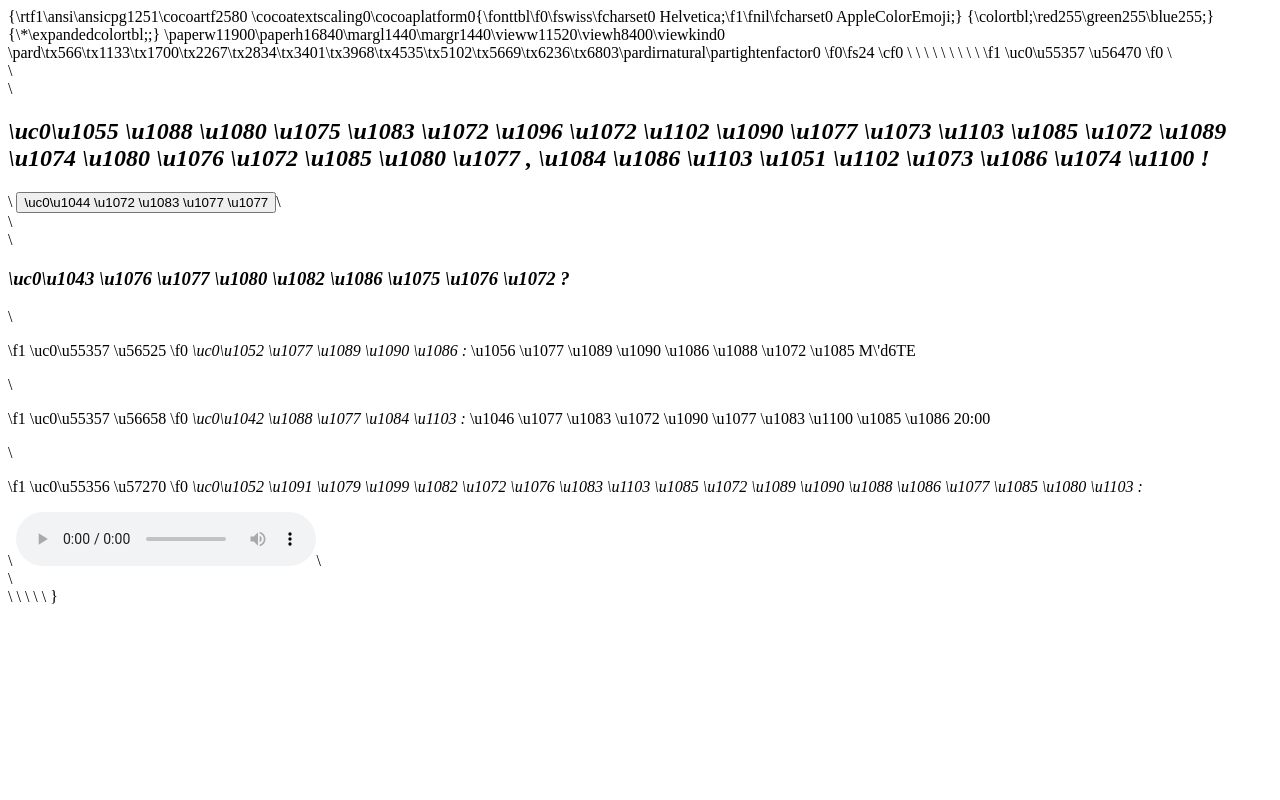
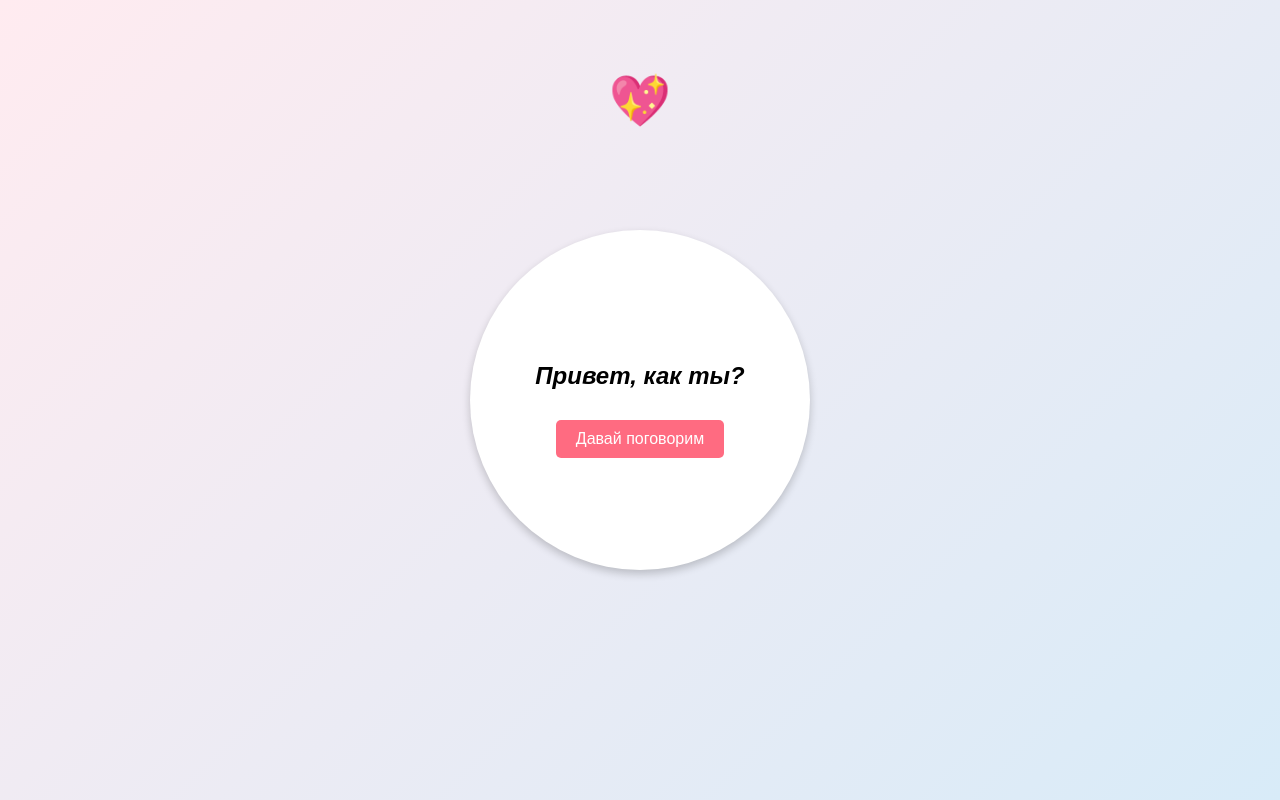
Before and after one commit to al711says/romantic-invitation, a plain HTML site: page index.html in a window 1280 px wide. Drawn offline with Linux system fonts and the light colour scheme.

Commit message:
Update index.html

```diff
--- a/index.html
+++ b/index.html
@@ -1,97 +1,85 @@
-{\rtf1\ansi\ansicpg1251\cocoartf2580
-\cocoatextscaling0\cocoaplatform0{\fonttbl\f0\fswiss\fcharset0 Helvetica;\f1\fnil\fcharset0 AppleColorEmoji;}
-{\colortbl;\red255\green255\blue255;}
-{\*\expandedcolortbl;;}
-\paperw11900\paperh16840\margl1440\margr1440\vieww11520\viewh8400\viewkind0
-\pard\tx566\tx1133\tx1700\tx2267\tx2834\tx3401\tx3968\tx4535\tx5102\tx5669\tx6236\tx6803\pardirnatural\partightenfactor0
-
-\f0\fs24 \cf0 <!DOCTYPE html>\
-<html lang="ru">\
-<head>\
-    <meta charset="UTF-8">\
-    <meta name="viewport" content="width=device-width, initial-scale=1.0">\
-    <title>\uc0\u1055 \u1088 \u1080 \u1075 \u1083 \u1072 \u1096 \u1077 \u1085 \u1080 \u1077  \u1085 \u1072  \u1089 \u1074 \u1080 \u1076 \u1072 \u1085 \u1080 \u1077 !</title>\
-    <style>\
-        body \{\
-            font-family: Arial, sans-serif;\
-            display: flex;\
-            justify-content: center;\
-            align-items: center;\
-            height: 100vh;\
-            background: linear-gradient(135deg, #ffebf0, #d8ebf8);\
-            text-align: center;\
-        \}\
-        .container \{\
-            padding: 20px;\
-            background: white;\
-            border-radius: 50%;\
-            box-shadow: 0 4px 8px rgba(0, 0, 0, 0.2);\
-            width: 300px;\
-            height: 300px;\
-            display: flex;\
-            flex-direction: column;\
-            justify-content: center;\
-            align-items: center;\
-        \}\
-        #details \{\
-            display: none;\
-        \}\
-        button \{\
-            background-color: #ff6b81;\
-            color: white;\
-            border: none;\
-            padding: 10px 20px;\
-            border-radius: 5px;\
-            cursor: pointer;\
-            font-size: 16px;\
-            margin-top: 10px;\
-        \}\
-        .heart \{\
-            font-size: 50px;\
-            position: absolute;\
-            animation: float 4s infinite;\
-        \}\
-        .heart \{ left: 50%; top: 10%; transform: translateX(-50%); \}\
-        @keyframes float \{\
-            0% \{ transform: translateX(-50%) translateY(0); \}\
-            50% \{ transform: translateX(-50%) translateY(-10px); \}\
-            100% \{ transform: translateX(-50%) translateY(0); \}\
-        \}\
-    </style>\
-</head>\
-<body>\
-    <span class="heart">
-\f1 \uc0\u55357 \u56470
-\f0 </span>\
-    <div class="container">\
-        <div id="question">\
-            <h2><i>\uc0\u1055 \u1088 \u1080 \u1075 \u1083 \u1072 \u1096 \u1072 \u1102  \u1090 \u1077 \u1073 \u1103  \u1085 \u1072  \u1089 \u1074 \u1080 \u1076 \u1072 \u1085 \u1080 \u1077 , \u1084 \u1086 \u1103  \u1051 \u1102 \u1073 \u1086 \u1074 \u1100 !</i></h2>\
-            <button onclick="showDetails()">\uc0\u1044 \u1072 \u1083 \u1077 \u1077 </button>\
-        </div>\
-        <div id="details">\
-            <h3><i>\uc0\u1043 \u1076 \u1077  \u1080  \u1082 \u1086 \u1075 \u1076 \u1072 ?</i></h3>\
-            <p>
-\f1 \uc0\u55357 \u56525
-\f0  <i>\uc0\u1052 \u1077 \u1089 \u1090 \u1086 :</i> \u1056 \u1077 \u1089 \u1090 \u1086 \u1088 \u1072 \u1085  M\'d6TE</p>\
-            <p>
-\f1 \uc0\u55357 \u56658
-\f0  <i>\uc0\u1042 \u1088 \u1077 \u1084 \u1103 :</i> \u1046 \u1077 \u1083 \u1072 \u1090 \u1077 \u1083 \u1100 \u1085 \u1086  20:00</p>\
-            <p>
-\f1 \uc0\u55356 \u57270
-\f0  <i>\uc0\u1052 \u1091 \u1079 \u1099 \u1082 \u1072  \u1076 \u1083 \u1103  \u1085 \u1072 \u1089 \u1090 \u1088 \u1086 \u1077 \u1085 \u1080 \u1103 :</i></p>\
-            <audio controls>\
-                <source src="https://youtu.be/o2K34Smz2iM?si=Prk2jBiF56uv_CdZ" type="audio/mpeg">\
-                \uc0\u1042 \u1072 \u1096  \u1073 \u1088 \u1072 \u1091 \u1079 \u1077 \u1088  \u1085 \u1077  \u1087 \u1086 \u1076 \u1076 \u1077 \u1088 \u1078 \u1080 \u1074 \u1072 \u1077 \u1090  \u1072 \u1091 \u1076 \u1080 \u1086 .\
-            </audio>\
-        </div>\
-    </div>\
-    <script>\
-        function showDetails() \{\
-            document.getElementById("question").style.display = "none";\
-            document.getElementById("details").style.display = "block";\
-        \}\
-    </script>\
-</body>\
-</html>\
-\
-}
+<!DOCTYPE html>
+<html lang="ru">
+<head>
+    <meta charset="UTF-8">
+    <meta name="viewport" content="width=device-width, initial-scale=1.0">
+    <title>Привет! Давайте поговорим!</title>
+    <style>
+        body {
+            font-family: Arial, sans-serif;
+            display: flex;
+            justify-content: center;
+            align-items: center;
+            height: 100vh;
+            background: linear-gradient(135deg, #ffebf0, #d8ebf8);
+            text-align: center;
+            margin: 0;
+        }
+        .container {
+            padding: 20px;
+            background: white;
+            border-radius: 50%;
+            box-shadow: 0 4px 8px rgba(0, 0, 0, 0.2);
+            width: 300px;
+            height: 300px;
+            display: flex;
+            flex-direction: column;
+            justify-content: center;
+            align-items: center;
+        }
+        #details {
+            display: none;
+        }
+        button {
+            background-color: #ff6b81;
+            color: white;
+            border: none;
+            padding: 10px 20px;
+            border-radius: 5px;
+            cursor: pointer;
+            font-size: 16px;
+            margin-top: 10px;
+        }
+        .heart {
+            font-size: 50px;
+            position: absolute;
+            animation: float 4s infinite;
+        }
+        .heart {
+            left: 50%;
+            top: 10%;
+            transform: translateX(-50%);
+        }
+        @keyframes float {
+            0% { transform: translateX(-50%) translateY(0); }
+            50% { transform: translateX(-50%) translateY(-10px); }
+            100% { transform: translateX(-50%) translateY(0); }
+        }
+    </style>
+</head>
+<body>
+    <span class="heart">💖</span>
+    <div class="container">
+        <div id="question">
+            <h2><i>Привет, как ты?</i></h2>
+            <button onclick="showDetails()">Давай поговорим</button>
+        </div>
+        <div id="details">
+            <h3><i>Как ты себя чувствуешь?</i></h3>
+            <p><i>Ответ:</i> Всё отлично!</p>
+            <p><i>Время:</i> 20:00</p>
+            <p><i>Послушай этот трек:</i></p>
+            <audio controls>
+                <source src="https://youtu.be/o2K34Smz2iM" type="audio/mpeg">
+                Ваш браузер не поддерживает аудио.
+            </audio>
+        </div>
+    </div>
+    <script>
+        function showDetails() {
+            document.getElementById("question").style.display = "none";
+            document.getElementById("details").style.display = "block";
+        }
+    </script>
+</body>
+</html>
```
